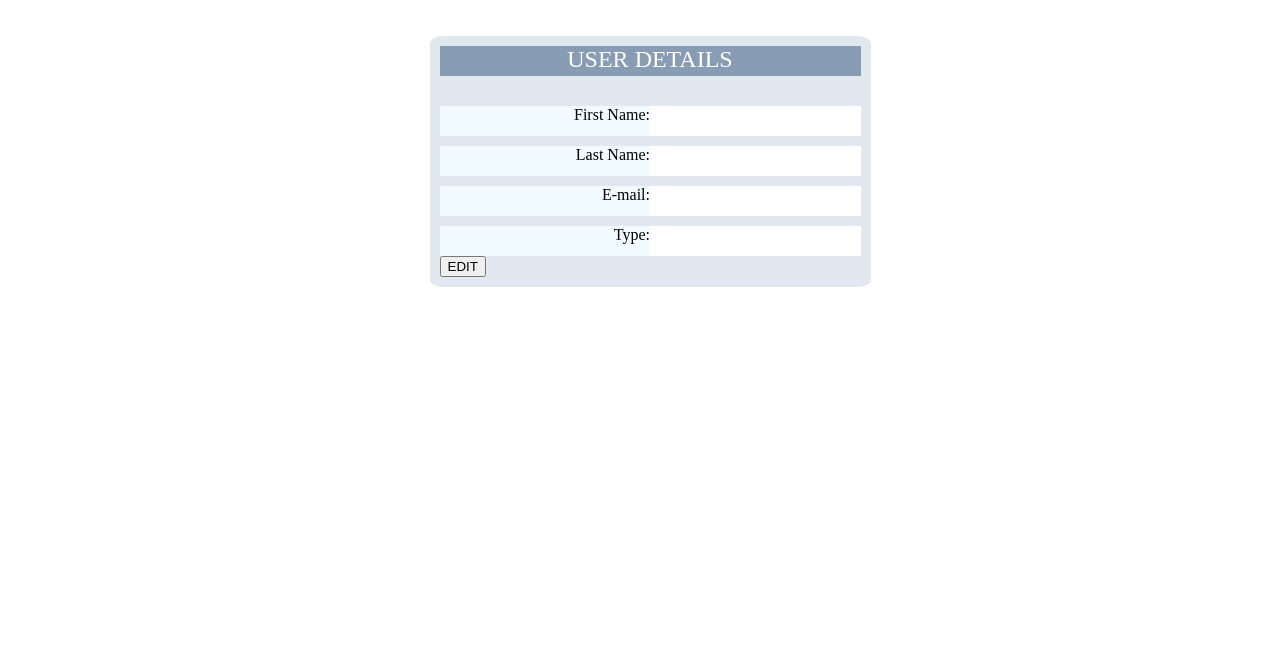
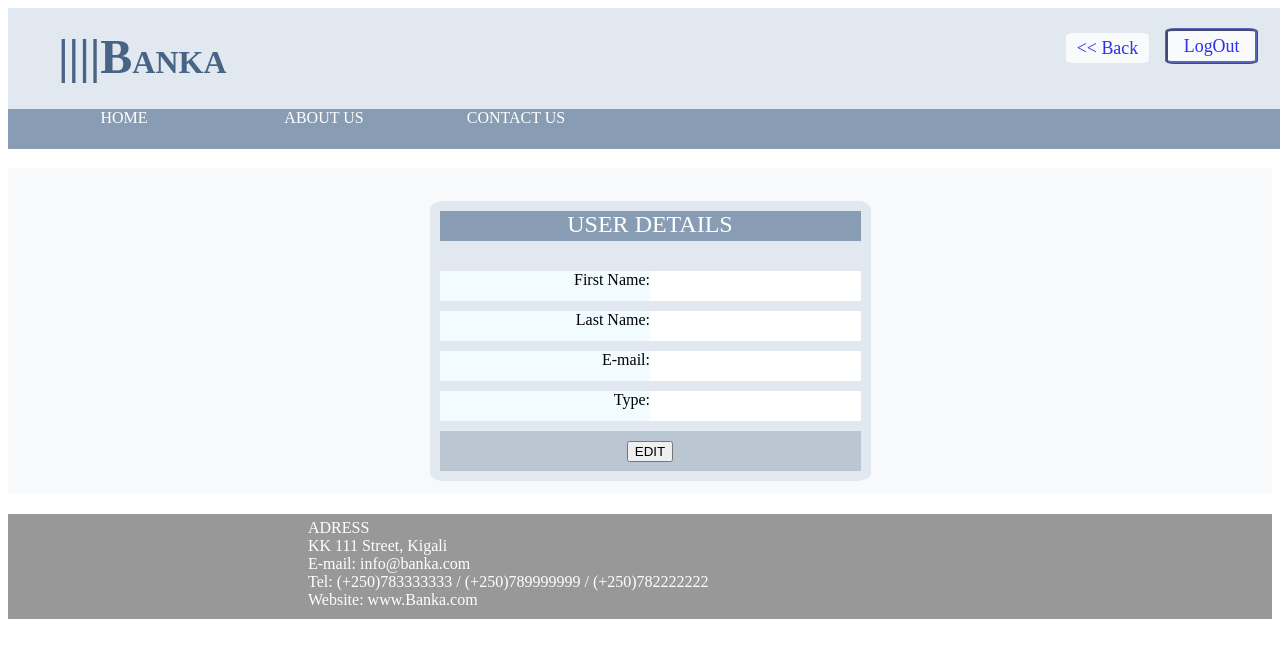
Before and after one commit to shemaerc/banker, a plain HTML site: page UI/html/user_detail.html in a window 1280 px wide. Drawn offline with Linux system fonts and the light colour scheme; files that its build step writes are made by us from their sources.

Commit message:
[Feature #164991607] making it responsive and some css with header

```diff
--- a/UI/html/user_detail.html
+++ b/UI/html/user_detail.html
@@ -1,10 +1,40 @@
+<!DOCTYPE html>
 <html>
 <head>
-<title>Account Detail</title>
-<link rel="stylesheet" type="text/css" href="allBanka.css" />
+<title>user detail</title>
+<link rel="stylesheet" type="text/css" href="../css/allBanka.css" />
+<meta name="viewport" content="width=device-width, initial-scale=1.0">
 </head>
+<script src="../Js/responsive.js"></script>
+<body>
+<div id="index_header">
+  <div id="index_header_title">
+  <h1><font size="+6">||||B</font>ANKA    </h1></div>
+  <div id="index_login">
+    <img src="../../images.png" id="img" onClick="menu()" onMouseOver="menu()"/>
+    <a href="users_list.html"><div id="signIn"><< Back</div></a>
 
-<body>
+    <a href="../../index.html"><div id="signUp">LogOut</div></a>
+
+
+  </div>
+   <div id="responsive_mainy" onMouseOver="menu()" onMouseOut="move()">
+     <a href="../../index.html"><div id="popover_signUp">LogOut</div></a>
+     <a href="users_list.html"><div id="popover_signIn"><< Back</div></a>
+
+   </div>
+  <div id="index_mainu">
+    <a href="../../index.html"><div id="index_home">HOME</div></a>
+   <div id="about_us">ABOUT US</div>
+    <div id="contact_us">CONTACT US</div>
+
+
+
+
+  </div>
+</div>
+<div id="index_body">
+
 <table width="427" height="306" border="0" cellspacing="2" align="center">
   <tr>
     <td width="436">
@@ -29,7 +59,7 @@
     <div class="description">Type: </div>
     <div class="data"></div>
   </div>
-  <div id="footer">
+  <div id="button">
   <a href="edit_user.html"> <button>EDIT</button></a>
   </div>
 </div>
@@ -38,5 +68,16 @@
       </td>
   </tr>
 </table>
+</div>
+<div id="footer2">
+  <div id="address">ADRESS<br/>
+KK 111 Street, Kigali<br/>
+E-mail: info@banka.com<br/>
+Tel: (+250)783333333 / (+250)789999999 / (+250)782222222<br/>
+Website: www.Banka.com</div>
+
+</div>
+
+
 </body>
 </html>
```
